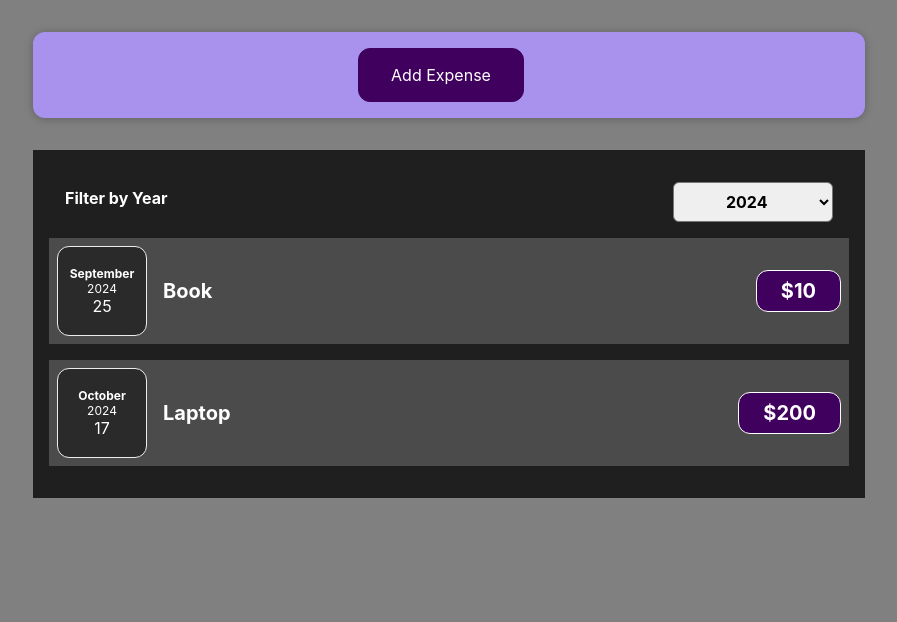
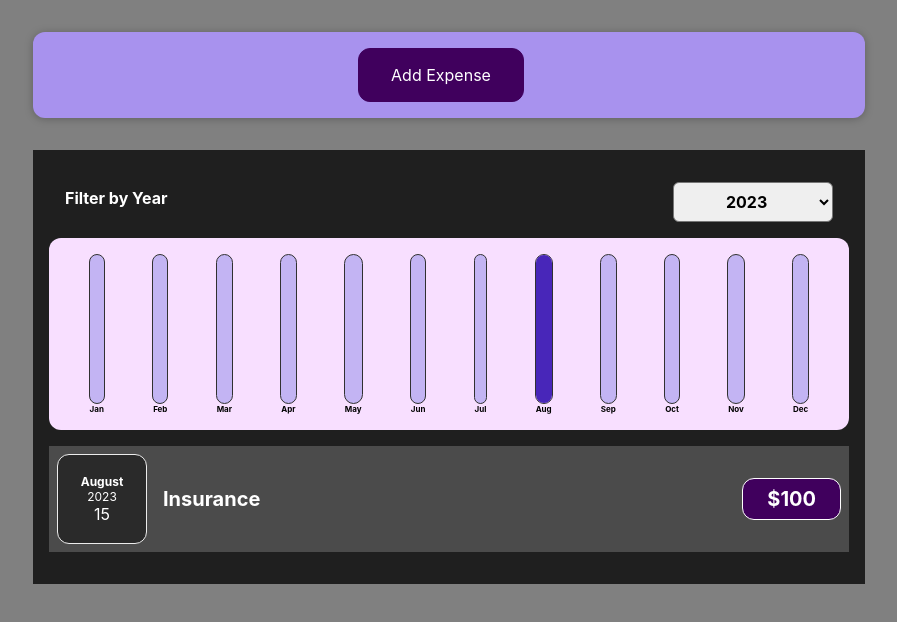
Before and after one commit to ashishkumar082018/First-React-App, a React (Create React App) app: page / in a window 1280 px wide. Shown: the top 622 px of the page, without its empty margins (191-1088 px from the left). Built offline with nearby package versions, Linux system fonts and the light colour scheme.

Commit message:
Integrating Expenses Chart

```diff
--- /dev/null
+++ b/src/components/Chart/Chart.css
@@ -0,0 +1,9 @@
+.chart {
+  padding: 1rem;
+  border-radius: 12px;
+  background-color: #f8dfff;
+  text-align: center;
+  display: flex;
+  justify-content: space-around;
+  height: 10rem;
+}
--- /dev/null
+++ b/src/components/Chart/Chart.js
@@ -0,0 +1,43 @@
+import React from "react";
+import ChartBar from "./ChartBar";
+import "./Chart.css";
+
+const Chart = (props) => {
+  const expensesOnlyArray = props.chartExpenses.map((expense) => expense.price);
+  const maxValue = Math.max(...expensesOnlyArray);
+  const chartData = [
+    { expenseMonth: "Jan", expenseValue: 0 },
+    { expenseMonth: "Feb", expenseValue: 0 },
+    { expenseMonth: "Mar", expenseValue: 0 },
+    { expenseMonth: "Apr", expenseValue: 0 },
+    { expenseMonth: "May", expenseValue: 0 },
+    { expenseMonth: "Jun", expenseValue: 0 },
+    { expenseMonth: "Jul", expenseValue: 0 },
+    { expenseMonth: "Aug", expenseValue: 0 },
+    { expenseMonth: "Sep", expenseValue: 0 },
+    { expenseMonth: "Oct", expenseValue: 0 },
+    { expenseMonth: "Nov", expenseValue: 0 },
+    { expenseMonth: "Dec", expenseValue: 0 },
+  ];
+
+  for (let expense of props.chartExpenses) {
+    chartData[expense.date.getMonth()].expenseValue += expense.price;
+  }
+
+  return (
+    <div className="chart">
+      {chartData.map((monthData) => {
+        return (
+          <ChartBar
+            key={monthData.expenseMonth}
+            label={monthData.expenseMonth}
+            value={monthData.expenseValue}
+            maxValue={maxValue}
+          />
+        );
+      })}
+    </div>
+  );
+};
+
+export default Chart;
--- /dev/null
+++ b/src/components/Chart/ChartBar.css
@@ -0,0 +1,30 @@
+.chart-bar {
+  height: 100%;
+  display: flex;
+  flex-direction: column;
+  align-items: center;
+}
+
+.chart-bar__inner {
+  height: 100%;
+  width: 100%;
+  border: 1px solid #313131;
+  border-radius: 12px;
+  background-color: #c3b4f3;
+  overflow: hidden;
+  display: flex;
+  flex-direction: column;
+  justify-content: flex-end;
+}
+
+.chart-bar__fill {
+  background-color: #4826b9;
+  width: 100%;
+  transition: all 0.3s ease-out;
+}
+
+.chart-bar__label {
+  font-weight: bold;
+  font-size: 0.5rem;
+  text-align: center;
+}
--- /dev/null
+++ b/src/components/Chart/ChartBar.js
@@ -0,0 +1,21 @@
+import React from "react";
+import "./ChartBar.css";
+
+const ChartBar = (props) => {
+  let fillHeight = "0%";
+
+  if (props.value > 0) {
+    fillHeight = Math.round((props.value / props.maxValue) * 100) + "%";
+  }
+
+  return (
+    <div className="chart-bar">
+      <div className="chart-bar__inner">
+        <div className="chart-bar__fill" style={{ height: fillHeight }}></div>
+      </div>
+      <div className="chart-bar__label">{props.label}</div>
+    </div>
+  );
+};
+
+export default ChartBar;
--- a/src/components/Expenses/ExpenseItem.js
+++ b/src/components/Expenses/ExpenseItem.js
@@ -1,10 +1,11 @@
-import React, { useState } from "react";
+import React from "react";
 import "./ExpenseItem.css";
 import ExpenseDate from "./ExpenseDate";
 import Card from "../UI/Card";
 
 const ExpenseItem = (props) => {
   return (
+    <li>
       <Card className="expense-item">
         <ExpenseDate date={props.date} />
         <div className="expense-item__description">
@@ -12,6 +13,7 @@
           <div className="expense-item__price">${props.price}</div>
         </div>
       </Card>
+    </li>
   );
 };
 
--- a/src/components/Expenses/Expenses.js
+++ b/src/components/Expenses/Expenses.js
@@ -1,37 +1,18 @@
 import React, { useState } from "react";
-import ExpenseItem from "./ExpenseItem";
 import ExpensesFilter from "./ExpensesFilter";
+import ExpensesList from "./ExpensesList";
 import "./Expenses.css";
 import Card from "../UI/Card";
+import ExpensesChart from "./ExpensesChart";
 
 const Expenses = (props) => {
-  const [filteredYear, setFilteredYear] = useState("2024");
-
+  const [filteredYear, setFilteredYear] = useState("2023");
   const changeFilterHandler = (selectedYear) => {
     setFilteredYear(selectedYear);
   };
-
   const filteredExpenses = props.expenses.filter((expense) => {
     return expense.date.getFullYear().toString() === filteredYear;
   });
-
-  let expensesContent = <p>No expenses found</p>;
-
-  if (filteredExpenses.length > 0) {
-    expensesContent = filteredExpenses.map((expense) => {
-      return (
-        <ExpenseItem
-          key={expense.id}
-          title={expense.title}
-          date={expense.date}
-          price={expense.price}
-        />
-      );
-    });
-  }
-  if (filteredExpenses.length === 1) {
-    expensesContent.push(<p>Only one expense found. Please add more</p>);
-  }
 
   return (
     <Card className="expenses">
@@ -39,7 +20,8 @@
         selected={filteredYear}
         onChangeFilter={changeFilterHandler}
       />
-      {expensesContent}
+      <ExpensesChart chartData={filteredExpenses} />
+      <ExpensesList items={filteredExpenses} />
     </Card>
   );
 };
--- /dev/null
+++ b/src/components/Expenses/ExpensesChart.js
@@ -0,0 +1,12 @@
+import React from "react";
+import Chart from "../Chart/Chart";
+
+const ExpensesChart = (props) => {
+  return (
+    <div>
+      <Chart chartExpenses={props.chartData} />
+    </div>
+  );
+};
+
+export default ExpensesChart;
--- /dev/null
+++ b/src/components/Expenses/ExpensesList.css
@@ -0,0 +1,9 @@
+.expenses-list {
+  list-style-type: none;
+  padding: 0;
+}
+
+.expenses-list__fallback {
+  color: white;
+  text-align: center;
+}
--- /dev/null
+++ b/src/components/Expenses/ExpensesList.js
@@ -0,0 +1,26 @@
+import React from "react";
+import ExpenseItem from "./ExpenseItem";
+import "./ExpensesList.css";
+
+const ExpensesList = (props) => {
+  if (props.items.length === 0) {
+    return <h2 className="expenses-list__fallback">No expenses found</h2>;
+  }
+
+  return (
+    <ul className="expenses-list">
+      {props.items.map((item) => {
+        return (
+          <ExpenseItem
+            key={item.id}
+            title={item.title}
+            date={item.date}
+            price={item.price}
+          />
+        );
+      })}
+    </ul>
+  );
+};
+
+export default ExpensesList;
--- a/src/components/NewExpense/ExpenseForm.js
+++ b/src/components/NewExpense/ExpenseForm.js
@@ -4,7 +4,6 @@
   const [enteredTitle, setEnteredTitle] = useState("");
   const [enteredAmount, setEnteredAmount] = useState("");
   const [enteredDate, setEnteredDate] = useState("");
-  const [hideForm, setHideForm] = useState(true);
 
   const titleChangeHandler = (event) => {
     setEnteredTitle(event.target.value);
@@ -22,7 +21,7 @@
     event.preventDefault();
     const expenseData = {
       title: enteredTitle,
-      price: enteredAmount,
+      price: +enteredAmount,
       date: new Date(enteredDate),
     };
 
@@ -30,12 +29,9 @@
     setEnteredTitle("");
     setEnteredAmount("");
     setEnteredDate("");
-    setHideForm(true);
   };
 
   return (
-    <>
-    {hideForm ? <button onClick={()=>{setHideForm(false)}}> Add Expense </button> :
     <form onSubmit={formSubmitHandler}>
       <div className="new-expense__controls">
         <div className="new-expense__control">
@@ -72,11 +68,17 @@
       </div>
 
       <div className="new-expense__actions">
-      <button onClick={()=>{setHideForm(true)}}>Cancel</button>
+        <button
+          type="button"
+          onClick={() => {
+            props.onCancel();
+          }}
+        >
+          Cancel
+        </button>
         <button type="submit">Add Expense</button>
       </div>
-    </form>}
-    </>
+    </form>
   );
 };
 
--- a/src/components/NewExpense/NewExpense.js
+++ b/src/components/NewExpense/NewExpense.js
@@ -1,18 +1,37 @@
-import React from "react";
+import React, { useState } from "react";
 import ExpenseForm from "./ExpenseForm";
 import "./NewExpense.css";
 
 const NewExpense = (props) => {
+  const [isEditing, setIsEditing] = useState(false);
+
   const saveExpenseDataHandler = (enteredExpenseData) => {
     const expenseData = { ...enteredExpenseData, id: Math.random().toString() };
     props.onAddExpense(expenseData);
-    // console.log(expenseData);
+    setIsEditing(false);
   };
+
   return (
     <div className="new-expense">
-      <ExpenseForm onSaveExpenseData={saveExpenseDataHandler} />
+      {!isEditing && (
+        <button
+          type="button"
+          onClick={() => {
+            setIsEditing(true);
+          }}
+        >
+          Add Expense
+        </button>
+      )}
+      {isEditing && (
+        <ExpenseForm
+          onSaveExpenseData={saveExpenseDataHandler}
+          onCancel={() => {
+            setIsEditing(false);
+          }}
+        />
+      )}
     </div>
   );
 };
-
 export default NewExpense;
```
Lines whose indentation alone changed are shown as unchanged.
